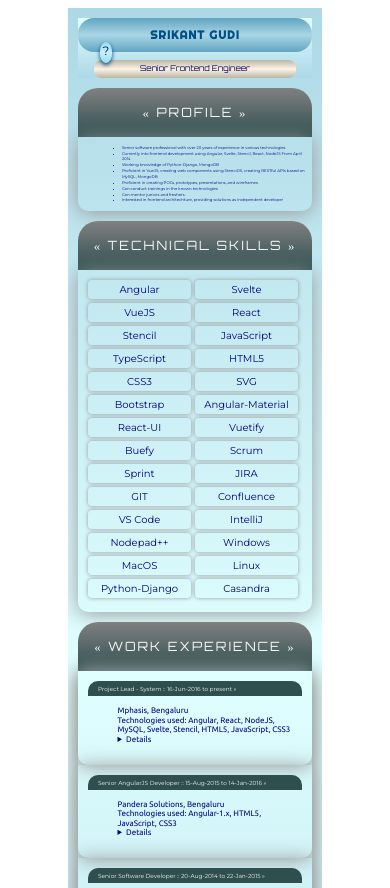
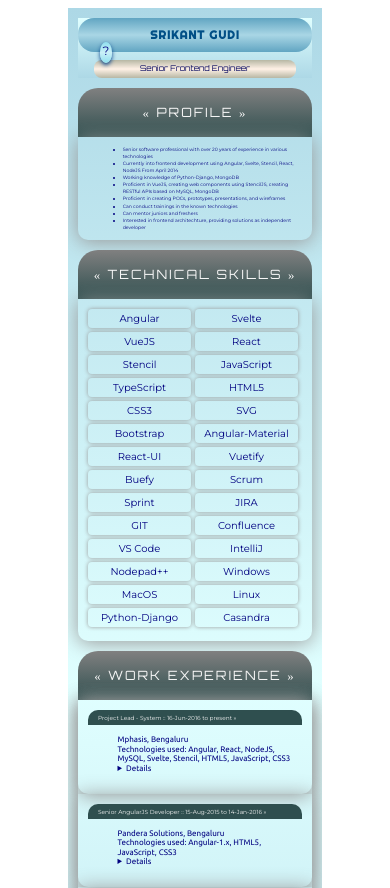
Before and after one commit to srikantgudi/srikantgudi.github.io, a Svelte app: page / in a window 390 px wide. Shown: the top 888 px of the page. Built offline with nearby package versions, Linux system fonts and the light colour scheme; a web font is replaced by a local one.

Commit message:
Update App.svelte

```diff
--- a/src/App.svelte
+++ b/src/App.svelte
@@ -204,7 +204,7 @@
 			padding: 0;
 		}
 		.profile {
-			font-size: 1vw;
+			font-size: 1.2vw;
 		}
 		.positiontitle {
 			font-weight: 400;
```
